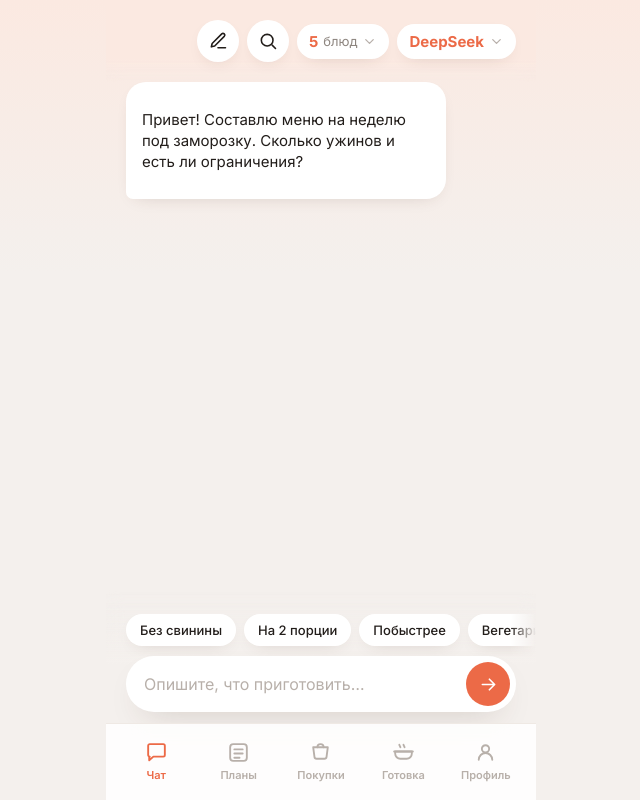
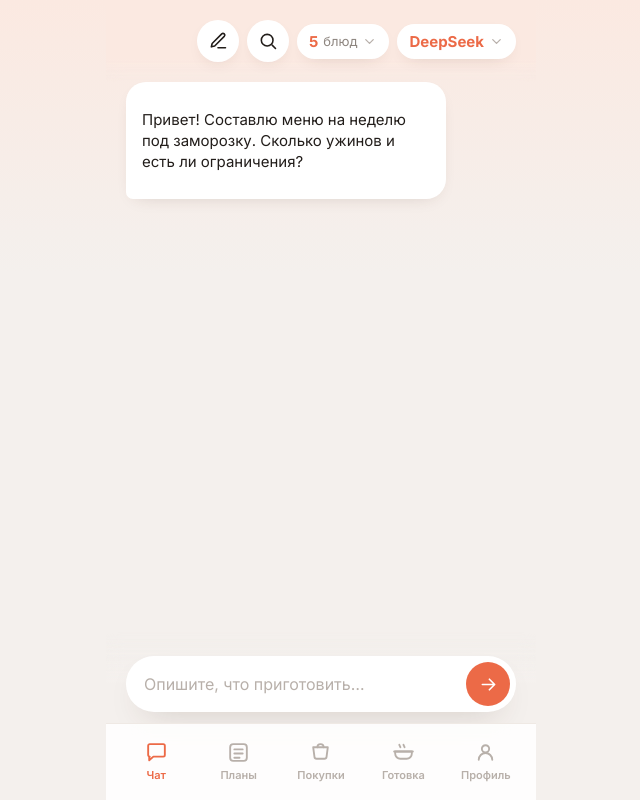
Before and after one commit to khripunovpp/easy-week, an Angular app in the folder frontend/: page /chat in a window 1280 px wide. Shown: the whole page, without its empty margins (319-959 px from the left). Built offline with nearby package versions, Linux system fonts and the light colour scheme.

Commit message:
Чат: убраны чипсы-подсказки (Без свинины / Побыстрее / …)
Co-Authored-By: Claude Opus 4.8 (1M context) <noreply@anthropic.com>

```diff
--- a/frontend/src/app/features/chat/chat.html
+++ b/frontend/src/app/features/chat/chat.html
@@ -280,12 +280,6 @@
           </svg>
         </button>
       </div>
-    } @else {
-      <div class="chips">
-        @for (s of suggestions; track s) {
-          <button class="chip" type="button" (click)="useSuggestion(s)">{{ s }}</button>
-        }
-      </div>
     }
 
     <div class="composer__row">
--- a/frontend/src/app/features/chat/chat.ts
+++ b/frontend/src/app/features/chat/chat.ts
@@ -76,7 +76,6 @@ export class Chat {
     { value: 'anthropic', label: 'Claude' },
     { value: 'cloudflare', label: 'Cloudflare' },
   ];
-  readonly suggestions = ['Без свинины', 'На 2 порции', 'Побыстрее', 'Вегетарианские'];
 
   private readonly streamEl = viewChild<ElementRef<HTMLElement>>('stream');
   private lastBump = 0;
@@ -196,8 +195,4 @@ export class Chat {
     this.store.setModel(m);
     this.modelMenuOpen.set(false);
   }
-
-  useSuggestion(text: string): void {
-    this.store.draft.set(text);
-  }
 }
```
